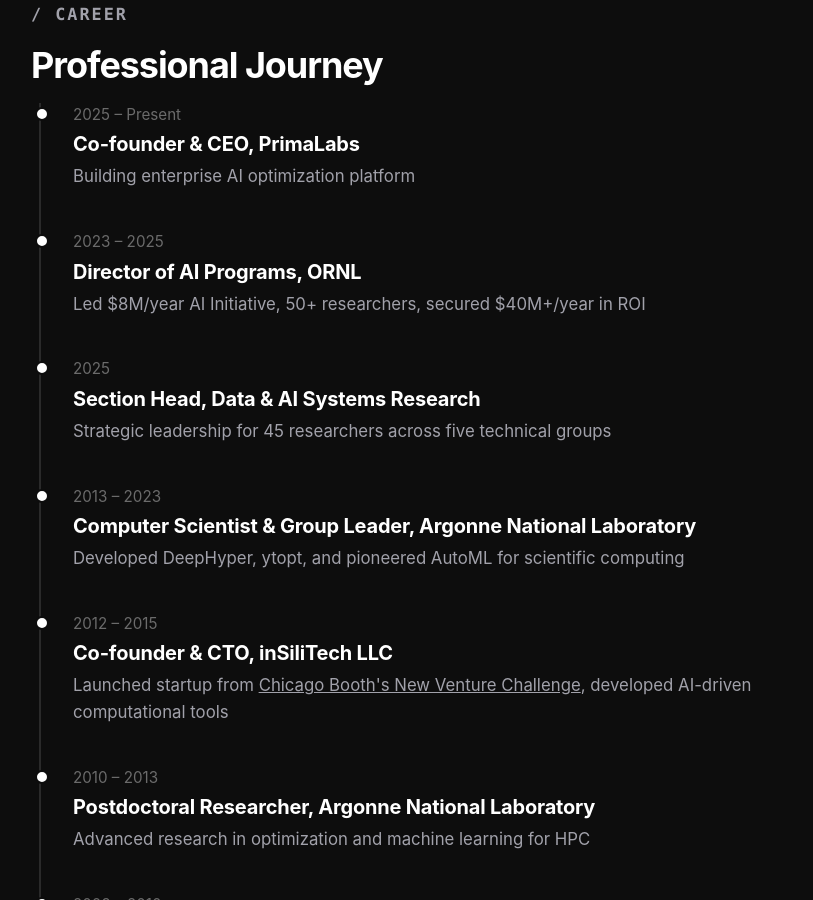
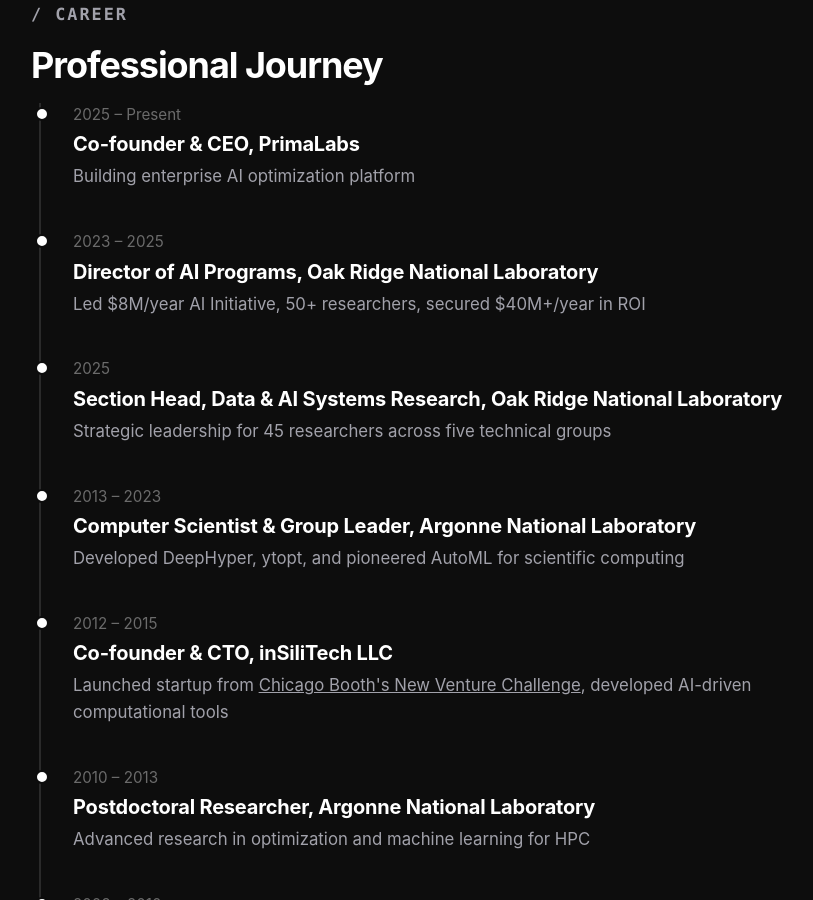
Before and after one commit to pbalapra/pbalapra.github.io, a Jekyll site: the page index.html, which Jekyll copies as it is, in a window 1280 px wide and 900 px high, scrolled down 5129 px. Shown: the whole window, without its empty margins (199-1012 px from the left). Built offline with Jekyll 4.4.1, drawn with Linux system fonts in a browser that asks for light colours.

Commit message:
Expand ORNL abbreviation in Professional Journey titles
Changed 'ORNL' to 'Oak Ridge National Laboratory' for:
- Director of AI Programs position
- Section Head, Data & AI Systems Research position

This provides full clarity and consistency with other entries.

🤖 Generated with [Claude Code](https://claude.com/claude-code)

Co-Authored-By: Claude <noreply@anthropic.com>

```diff
--- a/index.html
+++ b/index.html
@@ -640,13 +640,13 @@
 
                 <div class="timeline-item">
                     <div class="timeline-year">2023 – 2025</div>
-                    <div class="timeline-title">Director of AI Programs, <a href="https://www.ornl.gov" target="_blank" style="color: var(--text-primary); text-decoration: none;">ORNL</a></div>
+                    <div class="timeline-title">Director of AI Programs, <a href="https://www.ornl.gov" target="_blank" style="color: var(--text-primary); text-decoration: none;">Oak Ridge National Laboratory</a></div>
                     <div class="timeline-description">Led $8M/year AI Initiative, 50+ researchers, secured $40M+/year in ROI</div>
                 </div>
 
                 <div class="timeline-item">
                     <div class="timeline-year">2025</div>
-                    <div class="timeline-title">Section Head, Data & AI Systems Research</div>
+                    <div class="timeline-title">Section Head, Data & AI Systems Research, <a href="https://www.ornl.gov" target="_blank" style="color: var(--text-primary); text-decoration: none;">Oak Ridge National Laboratory</a></div>
                     <div class="timeline-description">Strategic leadership for 45 researchers across five technical groups</div>
                 </div>
 
```
